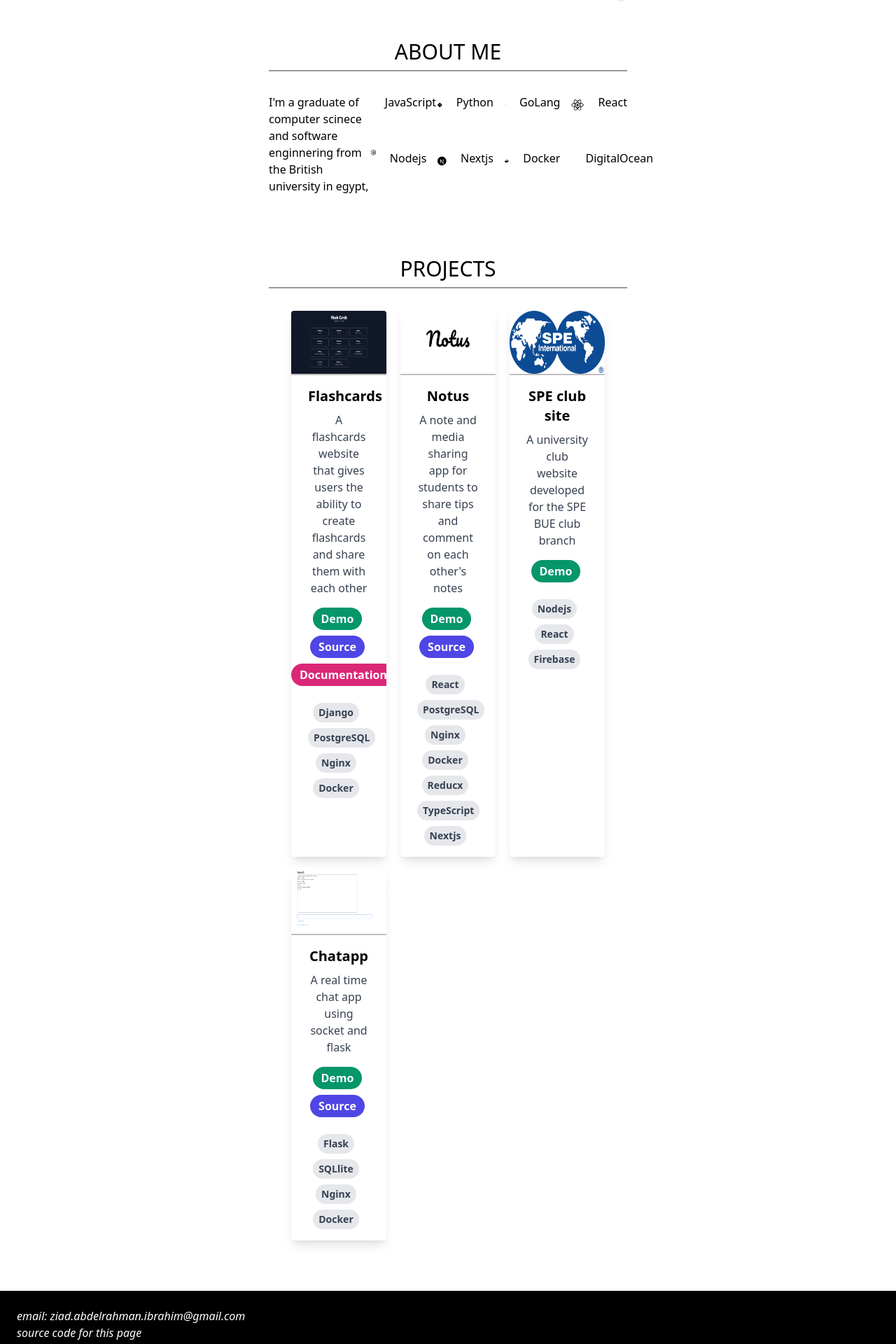
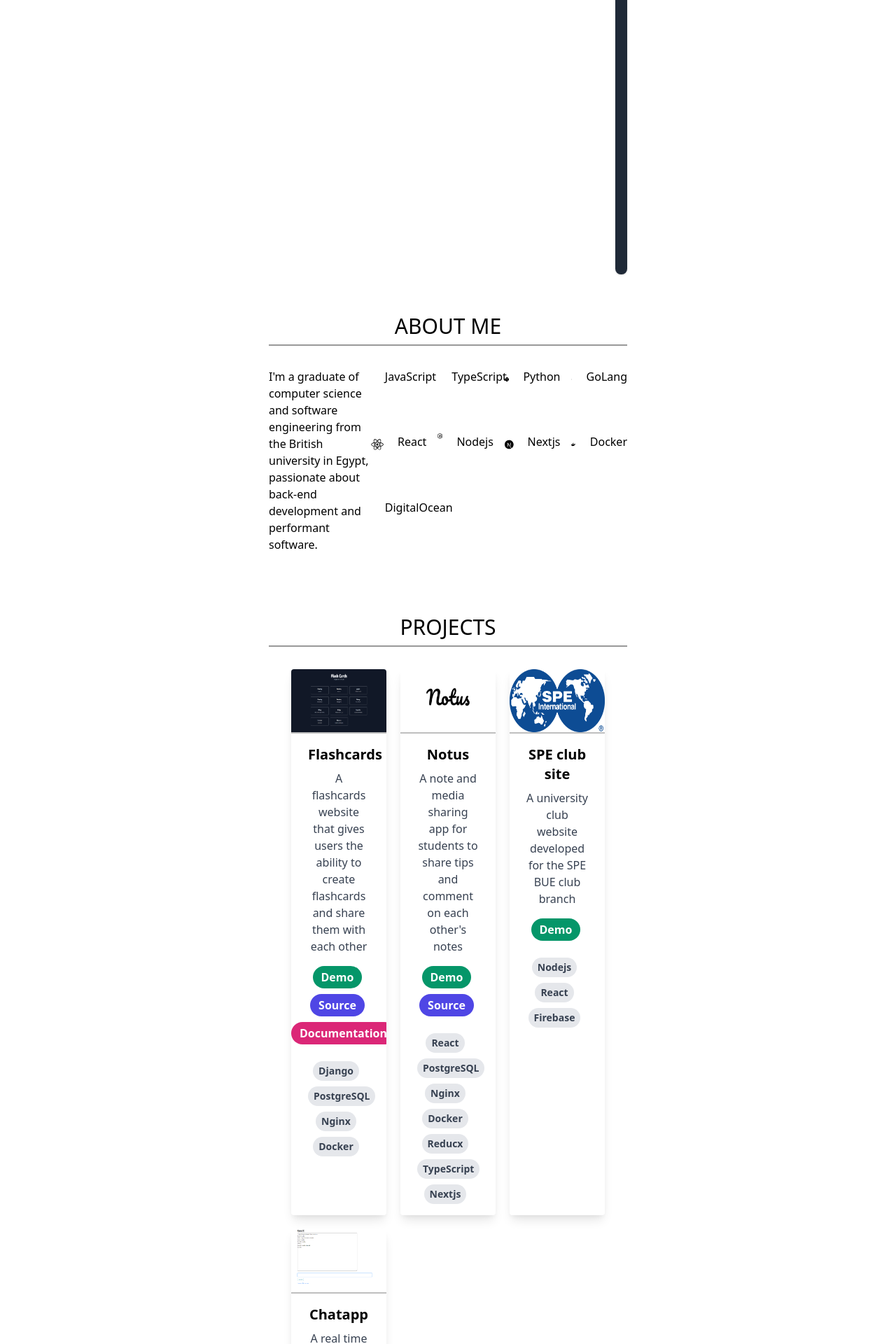
Before and after one commit to mage1711/portfolio, a Next.js app: page / in a window 1280 px wide. Shown: the part 400-2320 px from the top of the page at 70% size. Built offline with nearby package versions, Linux system fonts and the light colour scheme.

Commit message:
fix:svg path

```diff
--- a/components/AboutMe.tsx
+++ b/components/AboutMe.tsx
@@ -6,12 +6,12 @@ import Reactsvg from '../public/icons/react.svg'
 import Nodejs from '../public/icons/nodejs.svg'
 import Docker from '../public/icons/docker.svg'
 import DigitalOcean from '../public/icons/digitalocean.svg'
-
+import TypeScriptSvg from '../public/icons/typescript.svg'
 import NextJs from '../public/icons/nextjs.svg'
 
 const Technologies = [
     { name: 'JavaScript', component: JavaScript  },
-
+    { name: 'TypeScript', component: TypeScriptSvg},
     { name: 'Python', component: Python  },
     { name: 'GoLang', component: GoLang },
     { name: 'React', component: Reactsvg  },
@@ -26,9 +26,9 @@ return(
     <div>
     <div className="mt-14 border-b-2 container  border-black border-opacity-40"><h1 className=" mb-2 text-center text-3xl">ABOUT ME</h1>
    </div>
-   <div className=' flex flex-col space-y-3 lg:space-y-0 lg:flex-row my-8'>
+   <div className=' flex flex-col space-y-6 lg:space-y-0 lg:flex-row my-8'>
    <section className='lg:w-6/12'>
-   <p className="text-left">I'm a graduate of computer scinece and software enginnering from the British university in egypt, </p>
+   <p className="text-left">I'm a graduate of computer science and software engineering from the British university in Egypt, passionate about back-end development and performant software.</p>
    </section>
 
   <section className='grid grid-cols-2 gap-y-4 gap-x-4   lg:grid-cols-4 '>
--- a/components/CodeEditor.tsx
+++ b/components/CodeEditor.tsx
@@ -1,7 +1,7 @@
 
 
 export default function CodeEditor(){
-    return(  <div className=" hidden lg:flex flex-col text-left w-98 bg-gray-800 rounded-lg overflow-hidden shadow ">
+    return(  <div className=" hidden lg:flex flex-col text-left w-90 bg-gray-800 rounded-lg overflow-hidden shadow ">
     <div className="h-6 bg-gray-600 relative rounded ">
       <div className="p-2 flex flex-row space-x-1.5 ">
     <div className="rounded-full h-2 w-2 bg-red-400 "></div>
@@ -9,7 +9,7 @@ export default function CodeEditor(){
     <div className="rounded-full h-2 w-2 bg-green-400 "></div>
     </div>
     </div>
-    <div className="h-80 p-2 space-x-1 m-2 text-white ">
+    <div className=" p-2 space-x-1 m-2 text-white ">
     <div>
     <span className=' text variable'>const </span>
     <span className=' text-blue-300'>profile </span>
--- a/pages/index.tsx
+++ b/pages/index.tsx
@@ -63,8 +63,8 @@ export default function Home() {
 </div>
 <footer className='bg-black  text-white p-6'>
 <address>
-  <p className='hover:opacity-50'>email: <a href="mailto:ziad.abdelrahman.ibrahim@gmail.com">ziad.abdelrahman.ibrahim@gmail.com</a></p>
-<p className='hover:opacity-50'><a href="https://github.com/mage1711/portfolio">source code for this page</a></p>
+  <p className='hover:opacity-50 mb-4'>email: <a href="mailto:ziad.abdelrahman.ibrahim@gmail.com">ziad.abdelrahman.ibrahim@gmail.com</a></p>
+<p className='hover:opacity-50 mb-1'><a href="https://github.com/mage1711/portfolio">source code for this page</a></p>
   </address>
 </footer>
 
```
Also changed, not shown: public/icons/typescript.svg (renamed from public/icons/typescripticon.svg).
